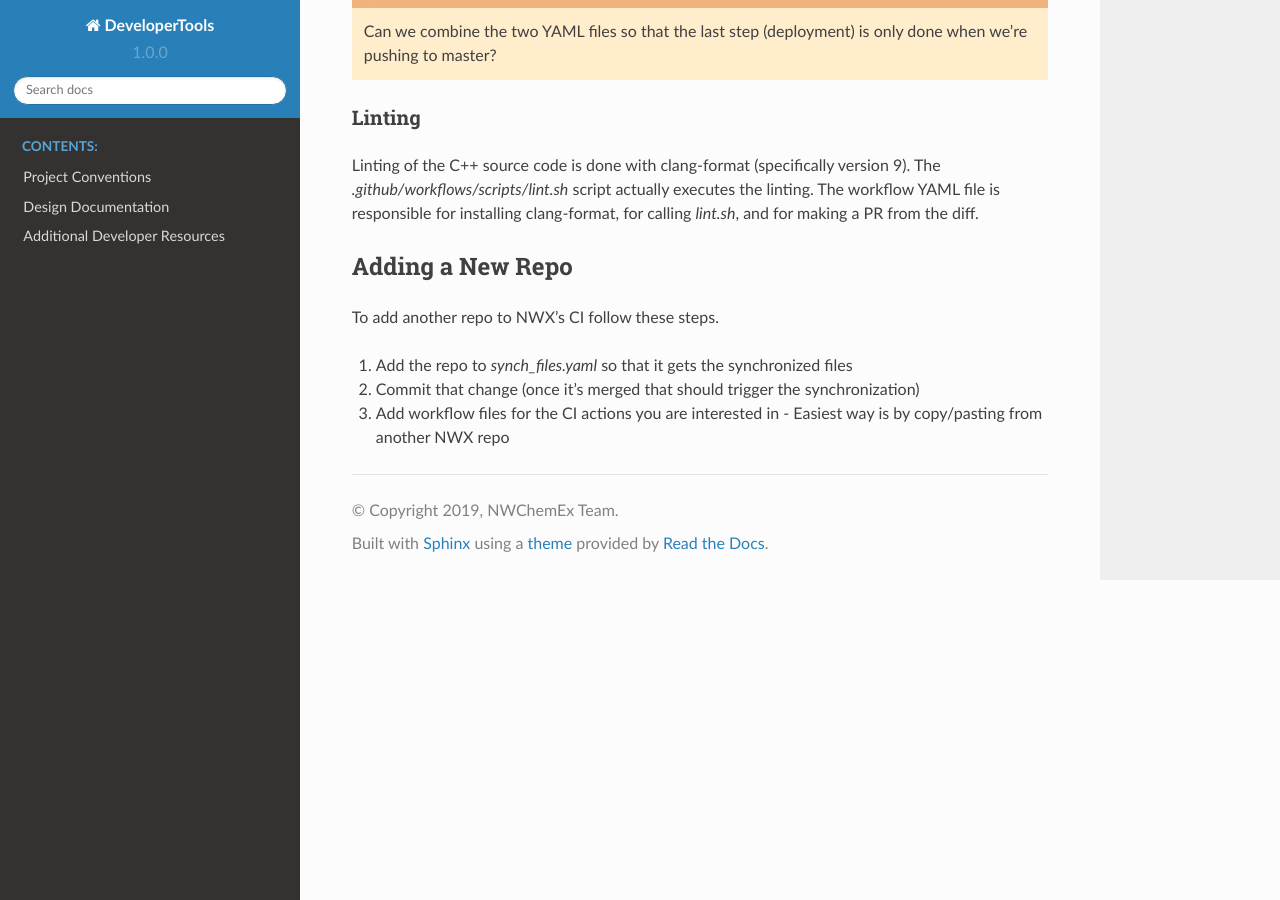
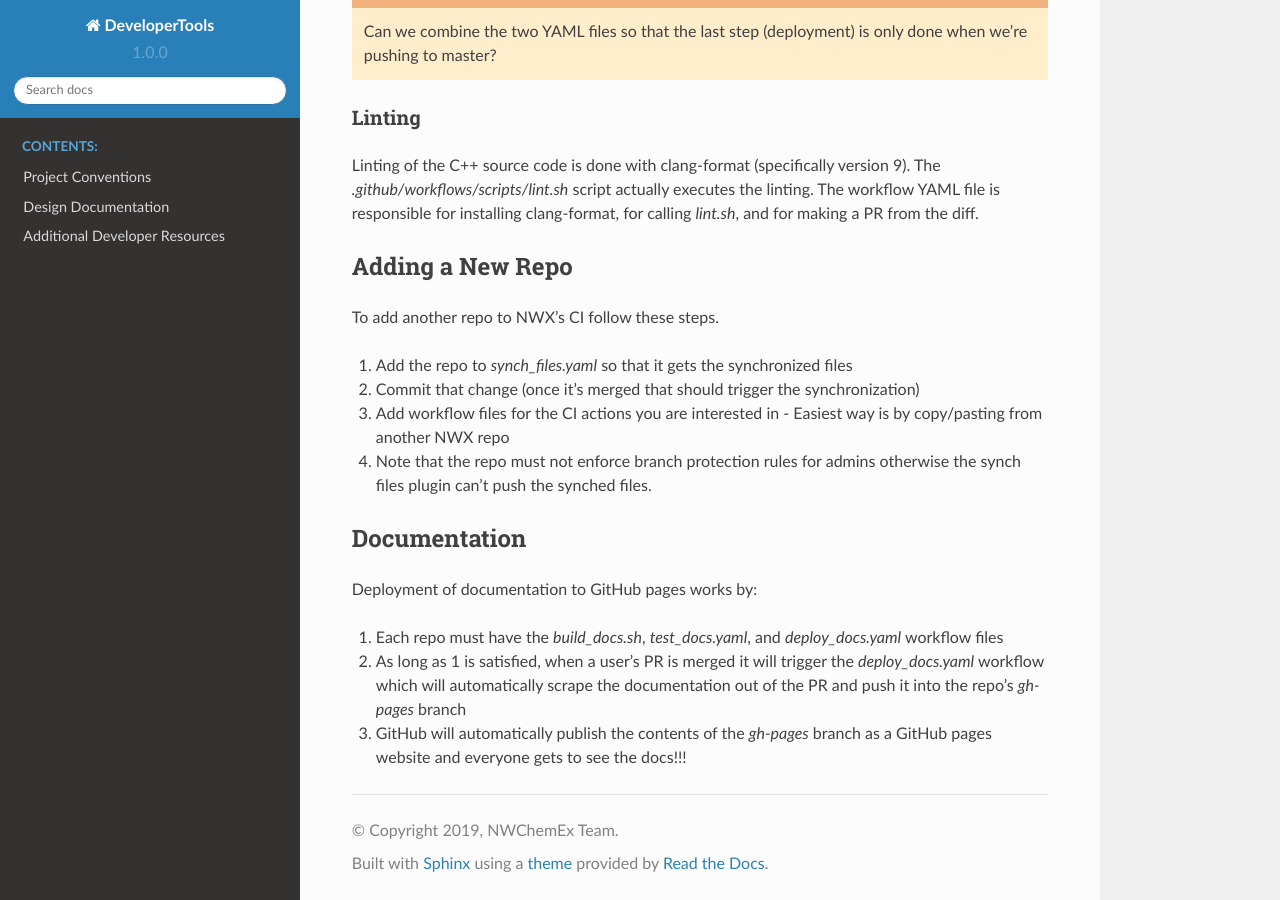
Before and after one commit to NWChemEx-Project/DeveloperTools, a Sphinx documentation site: the page built from docs/source/ci_maintainer_notes.rst, in a window 1280 px wide and 900 px high, scrolled down 1675 px. Built offline with Sphinx 7.4.7 and the Read the Docs theme 2.0.0, drawn with Linux system fonts in a browser that asks for light colours.

Commit message:
updates so SDE and Utilities documentation builds (#67)

```diff
--- a/docs/source/ci_maintainer_notes.rst
+++ b/docs/source/ci_maintainer_notes.rst
@@ -97,3 +97,18 @@ To add another repo to NWX's CI follow these steps.
 2. Commit that change (once it's merged that should trigger the synchronization)
 3. Add workflow files for the CI actions you are interested in
    - Easiest way is by copy/pasting from another NWX repo
+4. Note that the repo must not enforce branch protection rules for admins
+   otherwise the synch files plugin can't push the synched files.
+
+Documentation
+============
+
+Deployment of documentation to GitHub pages works by:
+
+1. Each repo must have the `build_docs.sh`, `test_docs.yaml`, and
+   `deploy_docs.yaml` workflow files
+2. As long as 1 is satisfied, when a user's PR is merged it will trigger the
+   `deploy_docs.yaml` workflow which will automatically scrape the documentation
+   out of the PR and push it into the repo's `gh-pages` branch
+3. GitHub will automatically publish the contents of the `gh-pages` branch as a
+   GitHub pages website and everyone gets to see the docs!!!
```
Also changed, not shown: 1 other file.
